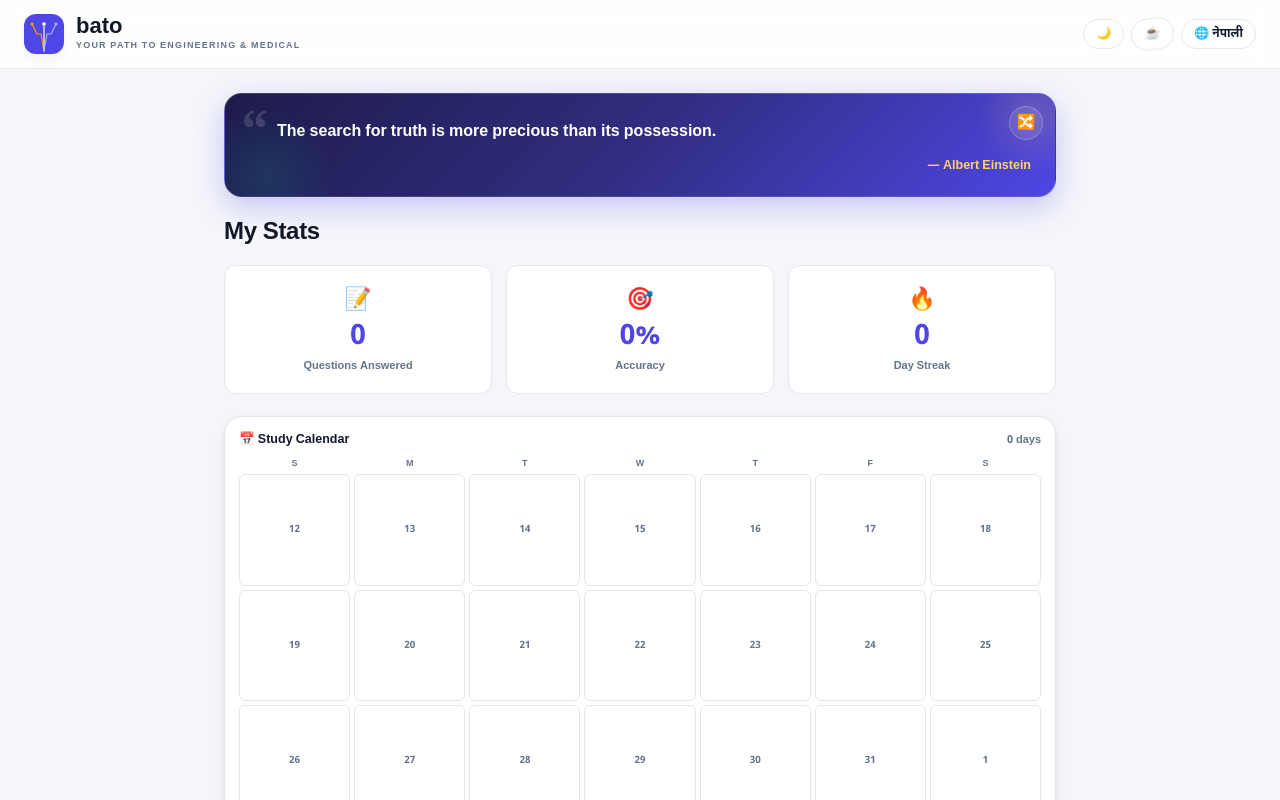
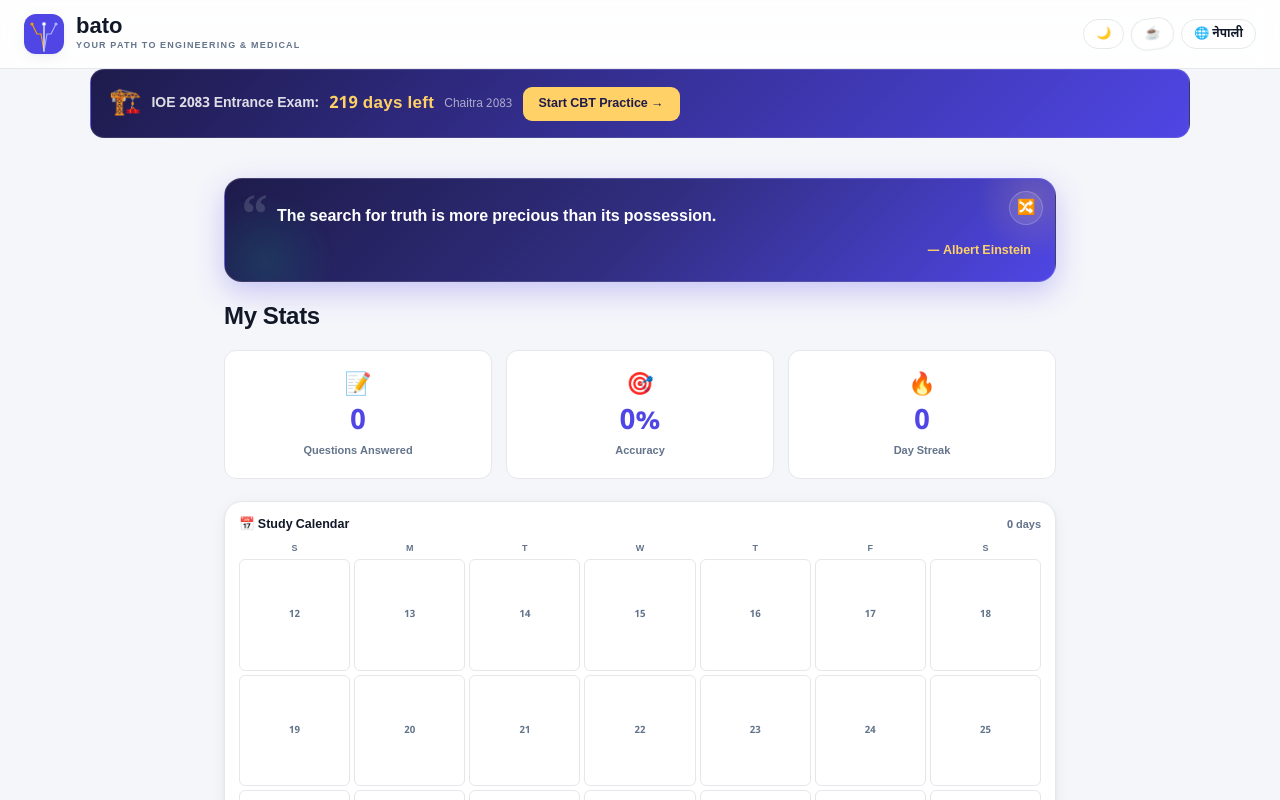
Before and after one commit to harmless-beep/bato, a Next.js app: page / in a window 1280 px wide. Shown: the top 800 px of the page. Built offline with nearby package versions, Linux system fonts and the light colour scheme.

Commit message:
restore single IOE countdown banner (drop excess CEE banner) + CSS

```diff
--- a/app/globals.css
+++ b/app/globals.css
@@ -532,6 +532,30 @@ html[data-theme="dark"] .filter-label { color: var(--muted); }
 /* ─── Home Dashboard (added) ─── */
 .dashboard { padding: 12px 16px 40px; }
 
+/* Countdown banner */
+.countdown-banner {
+  background: linear-gradient(135deg, #1e1b4b, #4f46e5);
+  border-radius: 14px;
+  padding: 16px 18px;
+  margin-bottom: 20px;
+  display: flex; align-items: center; gap: 12px;
+  flex-wrap: wrap;
+  border: 1px solid rgba(255,255,255,0.12);
+}
+.countdown-inner { display: flex; align-items: center; gap: 10px; flex: 1; min-width: 200px; }
+.countdown-icon { font-size: 26px; }
+.countdown-label { color: rgba(255,255,255,0.85); font-size: 14px; font-weight: 700; }
+.countdown-days { color: #ffd166; font-size: 17px; font-weight: 900; letter-spacing: 0.3px; }
+.countdown-date { color: rgba(255,255,255,0.6); font-size: 12px; }
+.countdown-cta {
+  background: #ffd166; color: #1e1b4b;
+  font-size: 12.5px; font-weight: 800;
+  padding: 9px 16px; border-radius: 9px;
+  text-decoration: none;
+  transition: transform 0.15s, background 0.15s;
+}
+.countdown-cta:hover { transform: translateY(-1px); background: #ffe08a; }
+
 /* Stats row */
 .stats-row { display: grid; grid-template-columns: repeat(3, 1fr); gap: 10px; margin-bottom: 22px; }
 .stat-tile {
@@ -665,6 +689,8 @@ html[data-theme="dark"] .filter-label { color: var(--muted); }
   .stat-tile-num { font-size: 18px; }
   .quick-grid { grid-template-columns: repeat(2, 1fr); gap: 8px; }
   .two-col { grid-template-columns: 1fr; }
+  .countdown-banner { padding: 12px 14px; }
+  .countdown-days { font-size: 15px; }
   .topbar { padding: 8px 12px; }
   .nav-title { font-size: 14px; }
 }
@@ -763,6 +789,7 @@ html[data-theme="dark"] .filter-label { color: var(--muted); }
   margin: 0 auto 14px;
 }
 @media (min-width: 1025px) {
+  .countdown-banner { margin-bottom: 16px; }
   .dashboard { max-width: 880px; padding: 24px 24px 56px; }
   .quick-grid { grid-template-columns: repeat(3, 1fr); gap: 14px; }
   .quick-card { padding: 20px 16px; }
--- a/app/page.tsx
+++ b/app/page.tsx
@@ -83,17 +83,34 @@ export default function Home() {
   const [stats, setStats] = useState({ questions: 0, accuracy: 0, streak: 0, days: [] as string[] })
   const [mounted, setMounted] = useState(false)
   const [quote, setQuote] = useState<{ en: string; np?: string; by: string; byNp?: string }>(() => randomQuote())
+  const [ioeDays, setIoeDays] = useState<number | null>(null)
 
   const newQuote = useCallback(() => setQuote(randomQuote()), [])
 
   useEffect(() => {
     setStats(getStats())
+    setIoeDays(Math.max(0, Math.ceil((new Date('2027-03-29').getTime() - Date.now()) / 86400000)))
     setMounted(true)
   }, [])
 
   return (
     <div>
       <TopBar />
+
+      {/* ── Countdown Banner (IOE) ───────────────────────────────────── */}
+      <div className="countdown-banner" style={{ background: 'linear-gradient(135deg, #1e1b4b, #4f46e5)' }}>
+        <div className="countdown-inner">
+          <span className="countdown-icon">🏗️</span>
+          <span className="countdown-label">
+            {isNe ? 'IOE 2083 प्रवेश परीक्षा:' : 'IOE 2083 Entrance Exam:'}
+          </span>
+          <span className="countdown-days">{ioeDays !== null ? `${ioeDays} ${isNe ? 'दिन बाँकी' : 'days left'}` : '…'}</span>
+          <span className="countdown-date">{isNe ? 'चैत २०८३' : 'Chaitra 2083'}</span>
+          <Link href="/mock-test" className="countdown-cta">
+            {isNe ? 'CBT अभ्यास सुरु →' : 'Start CBT Practice →'}
+          </Link>
+        </div>
+      </div>
 
       {/* ── Dashboard body ───────────────────────────────────────────── */}
       <div className="dashboard">
```
